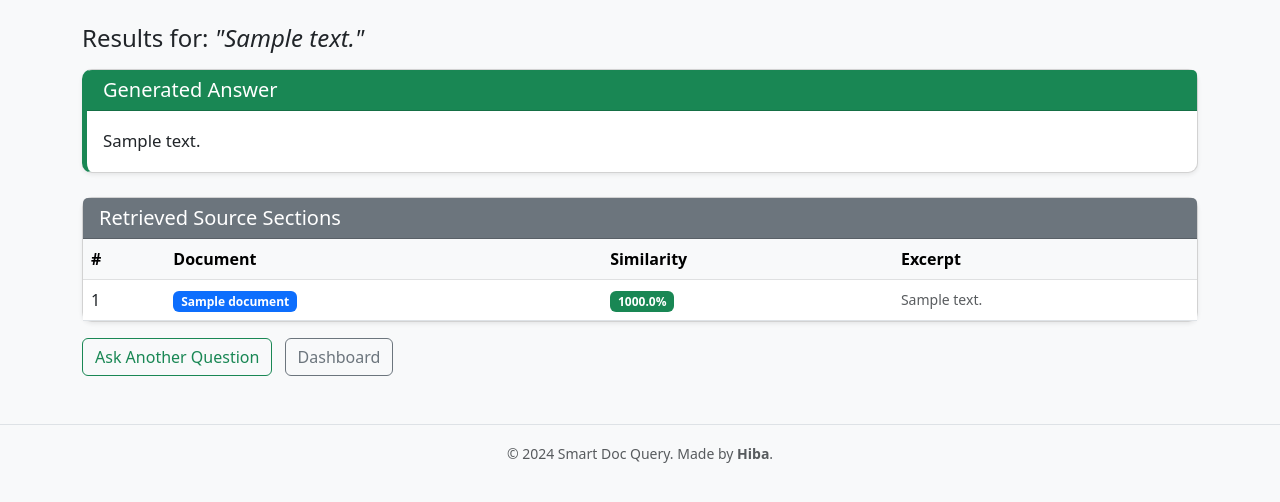
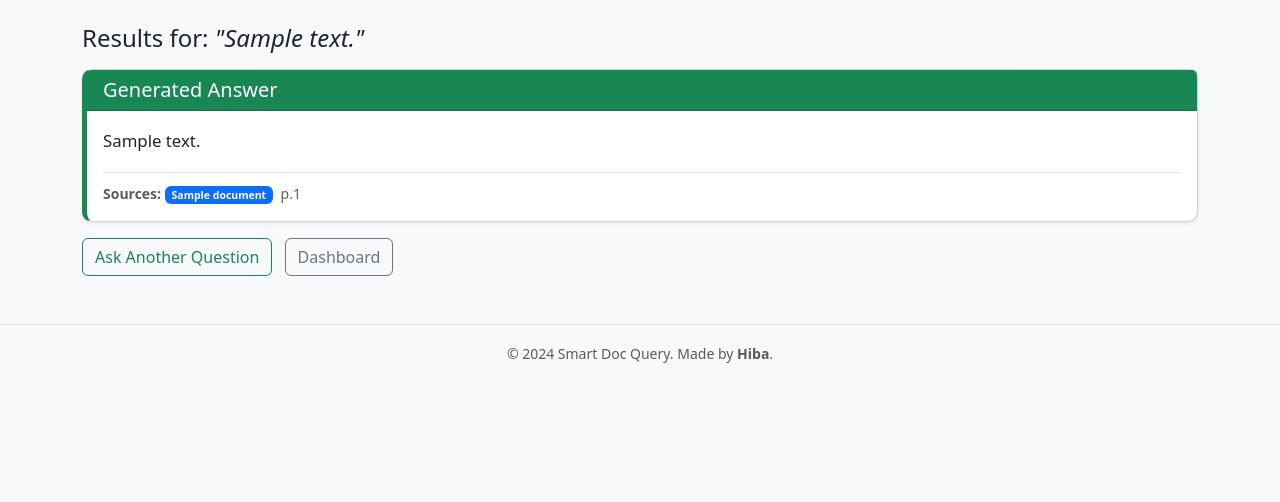
Before and after one commit to WebWurx/RAG, a Flask app: page /answer/1 in a window 1280 px wide. Shown: the part 57-559 px from the top of the page. Run offline with Flask 3, Linux system fonts and the light colour scheme; the visitor is signed in with stand-in values (Sample User, id 1); tables that the repository leaves empty hold one stand-in row (values such as "Sample post").

Commit message:
Add page-number tracking, query expansion, dedup, and cleaner answer UI
- Track source page numbers in document sections
- Add query expansion for short/vague queries
- Deduplicate chunks and answer sentences
- Raise relevance threshold to 15%
- Simplify answer template with compact source citations

Co-Authored-By: Claude Opus 4.6 <noreply@anthropic.com>

```diff
--- a/smart_doc_query/app.py
+++ b/smart_doc_query/app.py
@@ -135,25 +135,28 @@ def upload():
         (session['user_id'], filename, datetime.now().strftime('%Y-%m-%d %H:%M'), file_type)
     )
 
-    # Extract text
+    # Extract text and chunk with page tracking
     if file_type == 'pdf':
-        text = document_processor.extract_text_from_pdf(filepath)
+        pages = document_processor.extract_text_from_pdf(filepath)
+        if not pages:
+            flash('Could not extract text from the file.', 'danger')
+            return redirect(url_for('dashboard'))
+        chunks = document_processor.chunk_pdf_pages(pages)
     else:
         text = document_processor.extract_text_from_txt(filepath)
+        if not text.strip():
+            flash('Could not extract text from the file.', 'danger')
+            return redirect(url_for('dashboard'))
+        chunks = document_processor.chunk_text(text)
 
-    if not text.strip():
-        flash('Could not extract text from the file.', 'danger')
-        return redirect(url_for('dashboard'))
-
-    # Chunk and store sections
-    chunks = document_processor.chunk_text(text)
-    for chunk in chunks:
+    for chunk_text, page_num in chunks:
         database.insert_db(
-            'INSERT INTO DOCUMENT_SECTION (document_id, section_text) VALUES (?, ?)',
-            (doc_id, chunk)
+            'INSERT INTO DOCUMENT_SECTION (document_id, section_text, page_number) VALUES (?, ?, ?)',
+            (doc_id, chunk_text, page_num)
         )
 
     flash(f'"{filename}" uploaded and processed successfully ({len(chunks)} sections).', 'success')
+
     return redirect(url_for('dashboard'))
 
 
@@ -243,7 +246,7 @@ def answer(query_id):
     )
 
     results = database.query_db('''
-        SELECT rr.similarity_score, ds.section_text, d.document_name
+        SELECT rr.similarity_score, ds.section_text, ds.page_number, d.document_name
         FROM RETRIEVAL_RESULT rr
         JOIN DOCUMENT_SECTION ds ON rr.section_id = ds.section_id
         JOIN DOCUMENT d ON ds.document_id = d.document_id
@@ -251,10 +254,19 @@ def answer(query_id):
         ORDER BY rr.similarity_score DESC
     ''', (query_id,))
 
+    # Build compact source citations: {doc_name: sorted list of page numbers}
+    sources = {}
+    for r in results:
+        name = r['document_name']
+        if name not in sources:
+            sources[name] = set()
+        sources[name].add(r['page_number'])
+    sources = {name: sorted(pages) for name, pages in sources.items()}
+
     return render_template('answer.html',
                            query=query_row,
                            answer=answer_row,
-                           results=results)
+                           sources=sources)
 
 
 if __name__ == '__main__':
--- a/smart_doc_query/database.py
+++ b/smart_doc_query/database.py
@@ -33,6 +33,7 @@ def init_db():
             section_id   INTEGER PRIMARY KEY AUTOINCREMENT,
             document_id  INTEGER NOT NULL,
             section_text TEXT    NOT NULL,
+            page_number  INTEGER NOT NULL DEFAULT 1,
             embedding    BLOB,
             FOREIGN KEY (document_id) REFERENCES DOCUMENT(document_id)
         );
--- a/smart_doc_query/retrieval.py
+++ b/smart_doc_query/retrieval.py
@@ -4,6 +4,26 @@ from sklearn.feature_extraction.text import TfidfVectorizer
 from sklearn.metrics.pairwise import cosine_similarity
 
 import database
+
+RELEVANCE_THRESHOLD = 0.15  # drop any chunk below 15% similarity
+NOT_FOUND_MSG = 'The document does not contain enough information to answer this question.'
+
+# Short vague queries benefit from expansion so TF-IDF has more signal to work with
+QUERY_EXPANSIONS = {
+    'what is this project':  'what is the purpose description and overview of this project system',
+    'what is the project':   'what is the purpose description and overview of this project system',
+    'what is the system':    'what is the purpose description and overview of this system',
+    'who made this':         'who is the author submitted by name of this project',
+    'who did this':          'who is the author submitted by name of this project',
+    'who did this project':  'who is the author submitted by name of this project',
+    'what are the features': 'what are the features functions and capabilities of the system',
+    'what does it do':       'what is the purpose function and capability of the system',
+}
+
+
+def expand_query(query_text):
+    key = query_text.lower().strip().rstrip('?')
+    return QUERY_EXPANSIONS.get(key, query_text)
 
 
 def embed_to_blob(text):
@@ -16,6 +36,8 @@ def blob_to_text(blob):
 
 
 def get_relevant_sections(query_text, top_k=5):
+    query_text = expand_query(query_text)
+
     rows = database.query_db(
         'SELECT section_id, document_id, section_text FROM DOCUMENT_SECTION'
     )
@@ -30,68 +52,87 @@ def get_relevant_sections(query_text, top_k=5):
 
     query_vec = tfidf_matrix[-1]
     section_vecs = tfidf_matrix[:-1]
-
     scores = cosine_similarity(query_vec, section_vecs)[0]
 
     results = []
     for i, row in enumerate(rows):
         results.append({
-            'section_id': row['section_id'],
-            'document_id': row['document_id'],
+            'section_id':   row['section_id'],
+            'document_id':  row['document_id'],
             'section_text': row['section_text'],
-            'score': float(scores[i])
+            'score':        float(scores[i])
         })
 
     results.sort(key=lambda x: x['score'], reverse=True)
-    return results[:top_k]
 
+    # --- Deduplication: keep only the highest-scoring chunk per unique text fingerprint ---
+    seen_fingerprints = set()
+    deduplicated = []
+    for r in results:
+        # Use first 80 chars as a near-duplicate fingerprint
+        fingerprint = r['section_text'][:80].strip().lower()
+        if fingerprint not in seen_fingerprints:
+            seen_fingerprints.add(fingerprint)
+            deduplicated.append(r)
 
-RELEVANCE_THRESHOLD = 0.05  # minimum score for the top section to be considered relevant
+    # --- Threshold filter: drop chunks below 15% similarity ---
+    filtered = [r for r in deduplicated if r['score'] >= RELEVANCE_THRESHOLD]
+
+    return filtered[:top_k]
+
 
 def generate_answer(query_text, sections):
     if not sections:
-        return 'The document does not contain enough information to answer this question.'
+        return NOT_FOUND_MSG
 
-    # If the best-matching section is below the relevance threshold, the query is off-topic
-    if sections[0]['score'] < RELEVANCE_THRESHOLD:
-        return 'The document does not contain enough information to answer this question.'
-
-    # Collect sentences only from sections that are meaningfully relevant
+    # Collect sentences only from sections that passed the threshold
     all_sentences = []
     for rank, section in enumerate(sections):
-        if section['score'] < RELEVANCE_THRESHOLD:
-            continue
-        sentences = [s.strip() for s in section['section_text'].replace('\n', ' ').split('.') if len(s.strip()) > 20]
+        sentences = [
+            s.strip()
+            for s in section['section_text'].replace('\n', ' ').split('.')
+            if len(s.strip()) > 20
+        ]
         for pos, sentence in enumerate(sentences):
             all_sentences.append((rank, pos, sentence))
 
     if not all_sentences:
-        return 'The document does not contain enough information to answer this question.'
+        return NOT_FOUND_MSG
 
-    # Score sentences by TF-IDF similarity to the query
-    all_texts = [s for _, _, s in all_sentences] + [query_text]
+    # Score sentences by TF-IDF similarity to the (possibly expanded) query
+    expanded_query = expand_query(query_text)
+    all_texts = [s for _, _, s in all_sentences] + [expanded_query]
     vectorizer = TfidfVectorizer(stop_words='english')
     try:
         tfidf_matrix = vectorizer.fit_transform(all_texts)
     except ValueError:
-        return 'The document does not contain enough information to answer this question.'
+        return NOT_FOUND_MSG
 
     query_vec = tfidf_matrix[-1]
     sent_vecs = tfidf_matrix[:-1]
     tfidf_scores = cosine_similarity(query_vec, sent_vecs)[0]
 
-    # Combine TF-IDF score with a positional bonus so early sentences in top sections surface
+    # Combine TF-IDF score with a positional bonus for early sentences in the top section
     ranked = []
     for i, (rank, pos, sentence) in enumerate(all_sentences):
         position_bonus = 0.15 if (rank == 0 and pos < 3) else 0.0
-        final_score = tfidf_scores[i] + position_bonus
-        ranked.append((final_score, sentence))
+        ranked.append((tfidf_scores[i] + position_bonus, sentence))
 
     ranked.sort(key=lambda x: x[0], reverse=True)
-    top_sentences = [s for _, s in ranked[:5] if s.strip()]
+
+    # Deduplicate sentences in the answer
+    seen = set()
+    top_sentences = []
+    for _, sentence in ranked:
+        norm = sentence.strip().lower()
+        if norm not in seen and sentence.strip():
+            seen.add(norm)
+            top_sentences.append(sentence.strip())
+        if len(top_sentences) == 5:
+            break
 
     if not top_sentences:
-        return 'The document does not contain enough information to answer this question.'
+        return NOT_FOUND_MSG
 
     answer = '. '.join(top_sentences)
     if not answer.endswith('.'):
--- a/smart_doc_query/templates/answer.html
+++ b/smart_doc_query/templates/answer.html
@@ -3,53 +3,27 @@
 
 <h4 class="mb-3">Results for: <em>"{{ query['query_text'] }}"</em></h4>
 
-<!-- Generated Answer -->
-<div class="card shadow-sm mb-4 answer-card">
+<div class="card shadow-sm answer-card">
     <div class="card-header bg-success text-white">
         <h5 class="mb-0">Generated Answer</h5>
     </div>
     <div class="card-body">
         {% if answer %}
-            <p class="answer-text mb-0">{{ answer['answer_text'] }}</p>
+            <p class="answer-text mb-3">{{ answer['answer_text'] }}</p>
         {% else %}
-            <p class="text-muted mb-0">No answer could be generated.</p>
+            <p class="text-muted mb-3">No answer could be generated.</p>
         {% endif %}
-    </div>
-</div>
 
-<!-- Retrieved Sections -->
-<div class="card shadow-sm">
-    <div class="card-header bg-secondary text-white">
-        <h5 class="mb-0">Retrieved Source Sections</h5>
-    </div>
-    <div class="card-body p-0">
-        {% if results %}
-        <table class="table table-hover mb-0">
-            <thead class="table-light">
-                <tr>
-                    <th>#</th>
-                    <th>Document</th>
-                    <th>Similarity</th>
-                    <th>Excerpt</th>
-                </tr>
-            </thead>
-            <tbody>
-                {% for r in results %}
-                <tr>
-                    <td>{{ loop.index }}</td>
-                    <td><span class="badge bg-primary">{{ r['document_name'] }}</span></td>
-                    <td>
-                        <span class="badge bg-{{ 'success' if r['similarity_score'] > 0.6 else ('warning text-dark' if r['similarity_score'] > 0.3 else 'secondary') }}">
-                            {{ "%.1f"|format(r['similarity_score'] * 100) }}%
-                        </span>
-                    </td>
-                    <td class="text-muted small">{{ r['section_text'][:200] }}{% if r['section_text']|length > 200 %}...{% endif %}</td>
-                </tr>
+        {% if sources %}
+        <div class="border-top pt-2">
+            <small class="text-muted">
+                <strong>Sources:</strong>
+                {% for doc_name, pages in sources.items() %}
+                    <span class="badge bg-primary me-1">{{ doc_name }}</span>
+                    p.{{ pages | join(', ') }}{% if not loop.last %} &nbsp;|&nbsp; {% endif %}
                 {% endfor %}
-            </tbody>
-        </table>
-        {% else %}
-        <p class="text-muted text-center p-4">No sections retrieved.</p>
+            </small>
+        </div>
         {% endif %}
     </div>
 </div>
```
Also changed, not shown: smart_doc_query/document_processor.py (+27 -9 lines).
